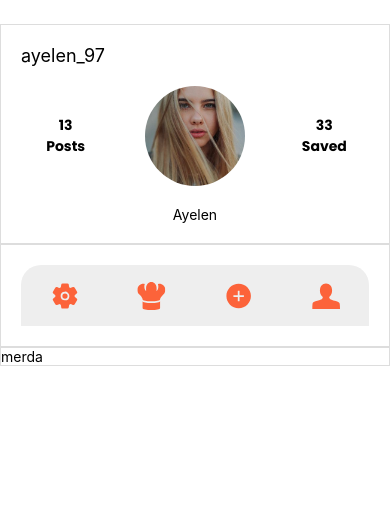
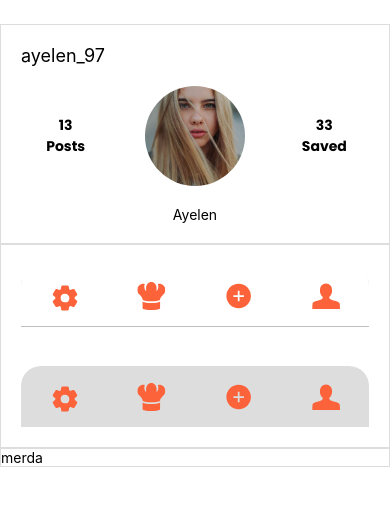
Before and after one commit to niniet98/WhatToday, a React Native app: screen / in a window 390 px wide. Shown: the top 506 px of the page. Built offline with nearby package versions, Linux system fonts and the light colour scheme.

Commit message:
BottomsBar :) (falta canviar una a color blanc)

```diff
--- a/components/BottomBar.js
+++ b/components/BottomBar.js
@@ -1,5 +1,5 @@
 import React from 'react'
-import { View, Text, StyleSheet, Image } from 'react-native'
+import { View, Text, StyleSheet, Image, Button, Pressable } from 'react-native'
 import Demo from './Demo'
 import Add from './icons/add';
 import Chef from './icons/chef'
@@ -9,19 +9,50 @@ import Settings from './icons/settings';
 export default function BottomBar() {
     return (
         <Demo>
-            <View style={styles.container}>
-                <View style={styles.column}>
-                    {/* <Button props={svg que vols}/> */}
-                    <Settings />
+            {/* BottomBar */}
+            <View style={styles.container1}>
+                <View style={styles.column} onPres>
+                    <Pressable onPress={null}>
+                        <Settings style={styles.icon} />
+                    </Pressable>
                 </View>
                 <View style={styles.column}>
-                    <Chef />
+                    <Pressable onPress={null}>
+                        <Chef style={styles.icon} />
+                    </Pressable>
                 </View>
                 <View style={styles.column}>
-                    <Add />
+                    <Pressable onPress={null}>
+                        <Add style={styles.icon} />
+                    </Pressable>
                 </View>
                 <View style={styles.column}>
-                    <ProfileIcon />
+                    <Pressable onPress={null}>
+                        <ProfileIcon style={styles.icon} />
+                    </Pressable>
+                </View>
+            </View>
+            {/* Variant, provisionalment el fons es gris, sino no es veuen els svg */}
+            <View style={styles.container2}>
+                <View style={styles.column} onPres>
+                    <Pressable onPress={null}>
+                        <Settings style={styles.icon} />
+                    </Pressable>
+                </View>
+                <View style={styles.column}>
+                    <Pressable onPress={null}>
+                        <Chef style={styles.icon} />
+                    </Pressable>
+                </View>
+                <View style={styles.column}>
+                    <Pressable onPress={null}>
+                        <Add style={styles.icon} />
+                    </Pressable>
+                </View>
+                <View style={styles.column}>
+                    <Pressable onPress={null}>
+                        <ProfileIcon style={styles.icon} />
+                    </Pressable>
                 </View>
             </View>
         </Demo>
@@ -29,7 +60,7 @@ export default function BottomBar() {
 }
 
 const styles = StyleSheet.create({
-    container: {
+    container1: {
         flex: 1,
         flexDirection: 'row',
         justifyContent: 'space-between',
@@ -39,10 +70,38 @@ const styles = StyleSheet.create({
         paddingBottom: 10,
         borderTopStartRadius: 20,
         borderTopEndRadius: 20,
-        backgroundColor: '#eee'
+        backgroundColor: '#fff',
+        shadowColor: '#000',
+        shadowOffset: {
+            width: 0,
+            height: 1,
+        },
+        shadowOpacity: 0.25,
+        elevation: 5,
+    },
+    container2: {
+        flex: 1,
+        flexDirection: 'row',
+        justifyContent: 'space-between',
+        alignItems: 'center',
+        margin: 20,
+        paddingTop: 15,
+        paddingBottom: 10,
+        borderTopStartRadius: 20,
+        borderTopEndRadius: 20,
+        backgroundColor: '#ddd',
     },
     column: {
         flex: 1,
         alignItems: 'center',
+    },
+    icon: {
+        /* shadowColor: '#000',
+        shadowOffset: {
+            width: 0,
+            height: 1,
+        },
+        shadowOpacity: 0.25,
+        elevation: 5, */
     }
 })
--- a/components/icons/settings.js
+++ b/components/icons/settings.js
@@ -5,16 +5,18 @@ import Svg, { G, Path, Defs } from "react-native-svg"
 function Settings(props) {
     return (
         <Svg
-            width={34}
-            height={34}
-            viewBox="0 0 34 34"
+            width={28}
+            height={28}
+            viewBox="0 0 28 28"
             fill="none"
             xmlns="http://www.w3.org/2000/svg"
             {...props}
         >
-            <G filter="url(#prefix__filter0_d)" fill="#FC633A">
-                <Path d="M17 17.625a2.625 2.625 0 100-5.25 2.625 2.625 0 000 5.25z" />
-                <Path d="M28.724 17.406l-.025-.02-1.726-1.354a.88.88 0 01-.334-.729v-.632a.874.874 0 01.334-.723l1.726-1.354.025-.021a1.46 1.46 0 00.323-1.863L26.711 6.67a1.469 1.469 0 00-1.782-.63l-.019.007-2.028.816a.872.872 0 01-.792-.07 9.835 9.835 0 00-.547-.32.872.872 0 01-.447-.647L20.79 3.66l-.007-.04a1.488 1.488 0 00-1.445-1.198h-4.677a1.472 1.472 0 00-1.446 1.224l-.005.031-.305 2.17a.875.875 0 01-.444.646 9.62 9.62 0 00-.547.318.87.87 0 01-.79.07l-2.03-.82-.019-.008a1.47 1.47 0 00-1.776.62l-.007.012-2.34 4.044a1.46 1.46 0 00.324 1.865l.025.02 1.726 1.354a.882.882 0 01.334.729v.632a.875.875 0 01-.334.723L5.3 17.406l-.025.021a1.46 1.46 0 00-.323 1.863l2.336 4.041a1.47 1.47 0 001.782.63l.018-.007 2.028-.817a.871.871 0 01.791.071c.18.113.362.22.547.32a.871.871 0 01.448.647l.304 2.165.006.04a1.489 1.489 0 001.449 1.198h4.676a1.472 1.472 0 001.447-1.224l.005-.031.304-2.17a.875.875 0 01.448-.646c.187-.1.37-.207.547-.318a.87.87 0 01.789-.07l2.03.818.02.008a1.468 1.468 0 001.783-.633l2.336-4.04a1.46 1.46 0 00-.323-1.866zm-7.354-2.2a4.374 4.374 0 11-4.575-4.576 4.385 4.385 0 014.575 4.576z" />
+            <G filter="url(#prefix__filter0_d)">
+                <Path
+                    d="M25.724 16.406l-.025-.02-1.726-1.354a.88.88 0 01-.334-.729v-.632a.874.874 0 01.334-.723l1.726-1.354.025-.021a1.46 1.46 0 00.323-1.863L23.711 5.67a1.469 1.469 0 00-1.782-.63l-.019.007-2.028.816a.872.872 0 01-.792-.07 9.835 9.835 0 00-.547-.32.872.872 0 01-.447-.647L17.79 2.66l-.007-.04a1.488 1.488 0 00-1.445-1.198h-4.677a1.472 1.472 0 00-1.446 1.224l-.005.031-.304 2.17a.875.875 0 01-.445.646c-.186.1-.368.206-.547.318a.87.87 0 01-.79.07l-2.03-.82-.019-.008a1.47 1.47 0 00-1.776.62l-.007.012-2.34 4.044a1.46 1.46 0 00.324 1.865l.025.02 1.726 1.354a.882.882 0 01.334.729v.632a.875.875 0 01-.334.723L2.3 16.406l-.025.021a1.46 1.46 0 00-.323 1.863l2.336 4.041a1.47 1.47 0 001.782.63l.018-.007 2.028-.817a.871.871 0 01.791.071c.18.113.362.22.547.32a.871.871 0 01.448.647l.304 2.165.006.04a1.489 1.489 0 001.449 1.198h4.676a1.472 1.472 0 001.447-1.224l.005-.031.304-2.17a.875.875 0 01.448-.646c.187-.1.37-.207.547-.318a.87.87 0 01.789-.07l2.03.818.02.008a1.468 1.468 0 001.783-.633l2.336-4.04a1.46 1.46 0 00-.323-1.866zm-7.354-2.2a4.374 4.374 0 11-4.575-4.576 4.386 4.386 0 014.575 4.576z"
+                    fill="#FC633A"
+                />
             </G>
             <Defs></Defs>
         </Svg>
```
